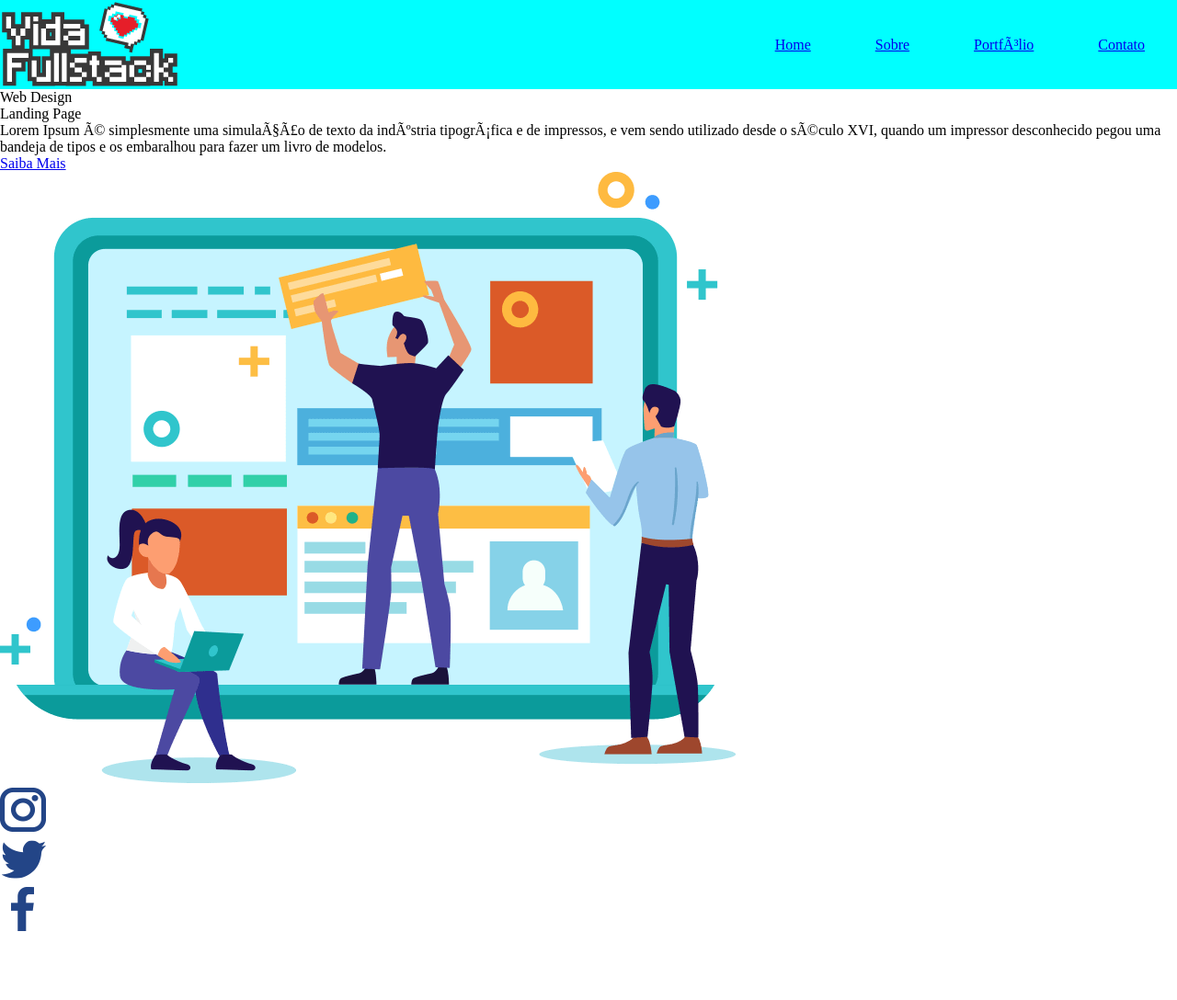
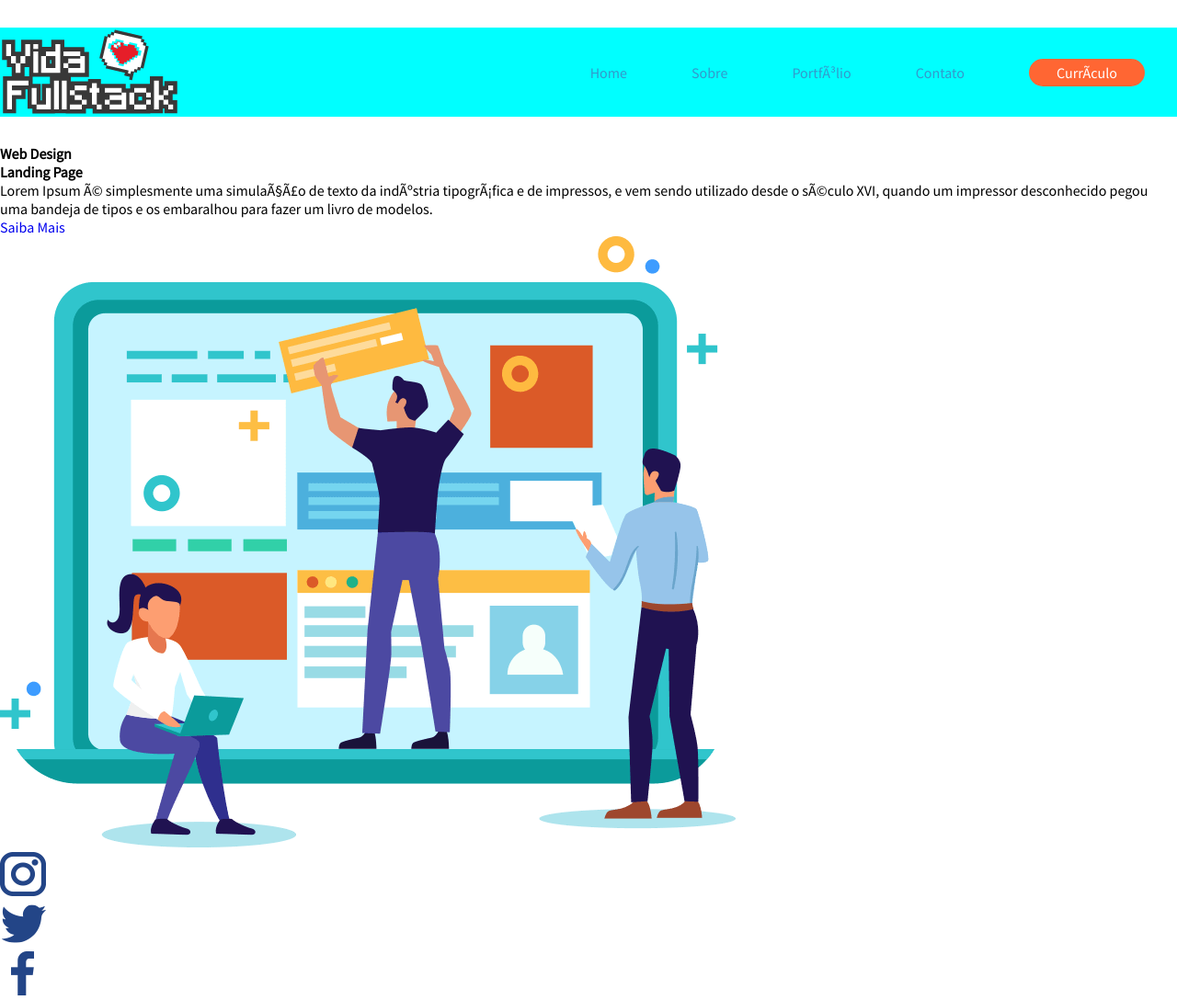
Before and after one commit to juliaRufino/modelo-portfolio, a plain HTML site: page index.html in a window 1280 px wide. Shown: the whole page at 92% size. Before the commit the page ends 1018 px from the top, so only its background shows below. Drawn offline with Linux system fonts and the light colour scheme.

Commit message:
Termino do Menu Header

```diff
--- /dev/null
+++ b/assets/css/button.css
@@ -0,0 +1,9 @@
+.btn {
+  padding: 5px 30px;
+  border-radius: 20px;
+}
+
+.btn.btn-laranja {
+  background: #FF6633;
+  color: #FFFF;
+}
--- a/assets/css/header.css
+++ b/assets/css/header.css
@@ -6,14 +6,17 @@ header {
   flex-direction: row;
   justify-content: space-between;
   align-items: center;
+  margin: 30px auto;
 }
 
 header nav ul {
   display: flex;
   flex-direction: row;
+  align-items: center;
   list-style: none;
 }
 
-header nav ul li {
-  padding: 0 35px;
+header nav ul li a {
+  margin: 0 35px;
+  color: #3399cc;
 }
--- a/assets/css/style.css
+++ b/assets/css/style.css
@@ -1,10 +1,17 @@
+/* Fonts */
+@import url('https://fonts.googleapis.com/css2?family=Source+Sans+Pro:wght@200;300;400&display=swap');
+
+/* Components */
 @import "./header.css";
+@import "./button.css";
 
+/* Reset CSS */
 * {
   padding: 0;
   margin: 0;
   border: 0;
   font-size: 100%;
-  font: inherit;
+  font-family: 'Source Sans Pro', sans-serif;
   vertical-align: baseline;
+  text-decoration: none;
 }
--- a/index.html
+++ b/index.html
@@ -32,6 +32,10 @@
 
         <li>
           <a href="#">Contato</a>
+        </li>
+
+        <li>
+          <a href="#" class="btn btn-laranja">Currículo</a>
         </li>
       </ul>
     </nav>
```
